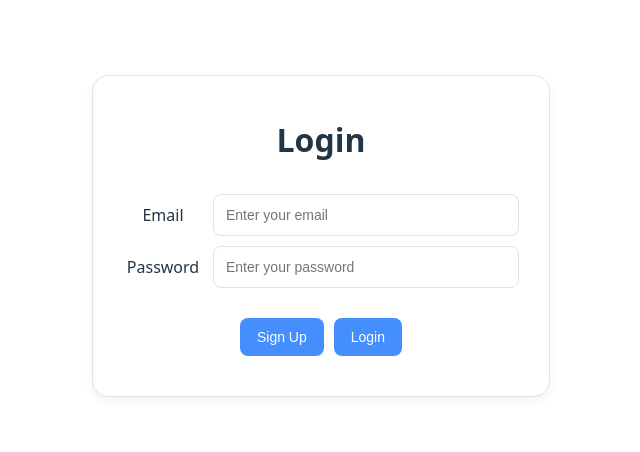
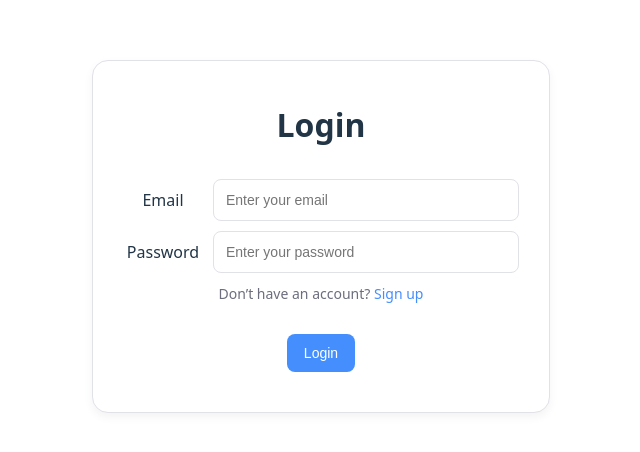
Before and after one commit to MJZ-Templates/custom-memo-app, a React (Vite) app in the folder front/: page / in a window 1280 px wide. Shown: the part 164-616 px from the top of the page, without its empty margins (319-959 px from the left). Built offline with nearby package versions, Linux system fonts and the light colour scheme.

Commit message:
design: 회원가입 스타일 수정

```diff
--- a/front/src/pages/LoginPage.jsx
+++ b/front/src/pages/LoginPage.jsx
@@ -57,8 +57,27 @@ const FormInput = styled.input`
   font-size: 14px;
 `;
 
+const SignUpText = styled.p`
+  margin: 0;
+  font-size: 14px;
+  text-align: center;
+  color: #6c6e7e;
+`;
+
+const SignUpLink = styled.button`
+  all: unset;
+  font-weight: 500;
+  color: #448efe;
+  cursor: pointer;
+
+  &:hover {
+    text-decoration: underline;
+  }
+`;
+
 const ButtonWrapper = styled.div`
   display: flex;
+  justify-content: center;
   gap: 10px;
 `;
 
@@ -82,10 +101,13 @@ const LoginPage = () => {
             <FormLabel>Password</FormLabel>
             <FormInput type="password" placeholder="Enter your password" />
           </FormGroup>
+          <SignUpText>
+            Don’t have an account?{" "}
+            <SignUpLink onClick={handleSignUp}>Sign up</SignUpLink>
+          </SignUpText>
         </FormGroupWrapper>
 
         <ButtonWrapper>
-          <Button onClick={handleSignUp}>Sign Up</Button>
           <Button>Login</Button>
         </ButtonWrapper>
       </FormCard>
```
